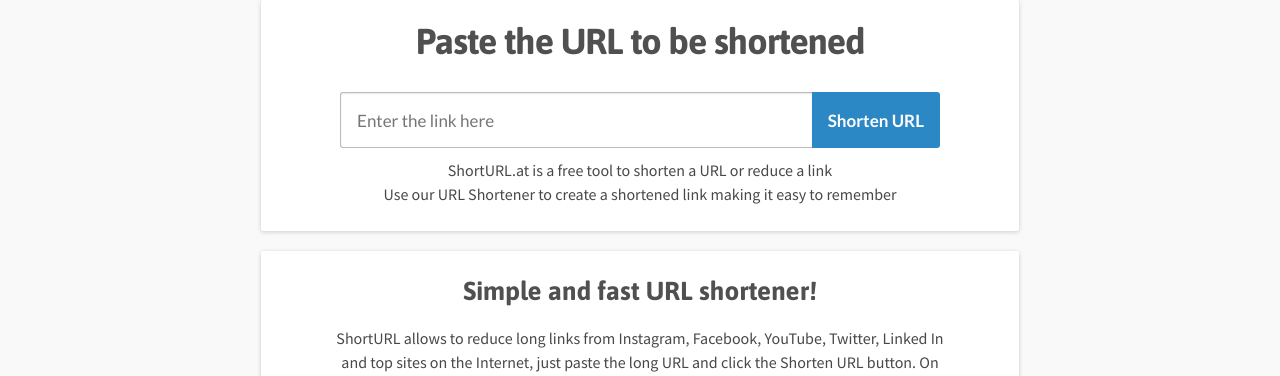
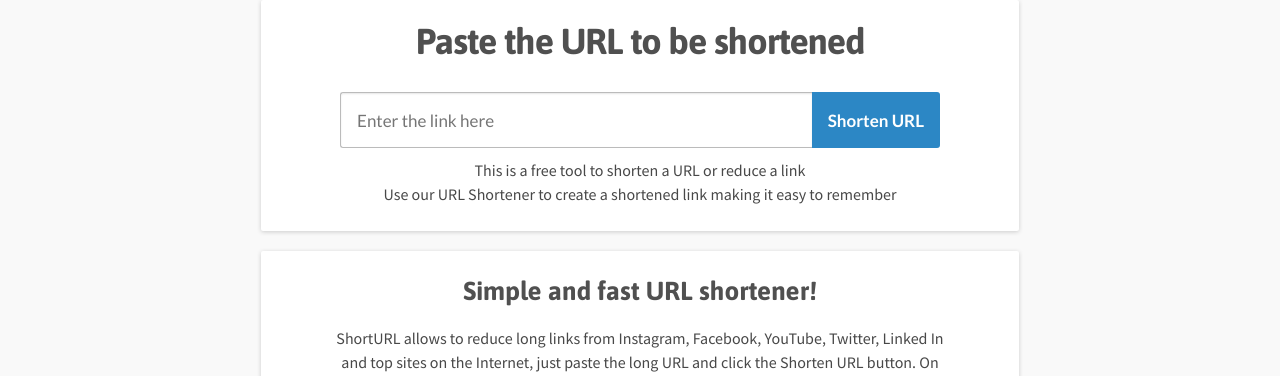
Before and after one commit to VivekVadadoriya/Django-Url-Shortener, a Django app: page / in a window 1280 px wide. Shown: the part 121-497 px from the top of the page. Run offline with Django 3.2, Linux system fonts and the light colour scheme.

Commit message:
Remove name from home

```diff
--- a/templates/index.html
+++ b/templates/index.html
@@ -679,7 +679,7 @@
                     </div>
                 </div>
             </form>
-            <p class="boxtextcenter">ShortURL.at is a free tool to shorten a URL or reduce a link<br>Use our URL Shortener to create a shortened link making it easy to remember</p>
+            <p class="boxtextcenter">This is a free tool to shorten a URL or reduce a link<br>Use our URL Shortener to create a shortened link making it easy to remember</p>
         </section>
         <section id="emailbox">
             <h2>Simple and fast URL shortener!</h2>
```
